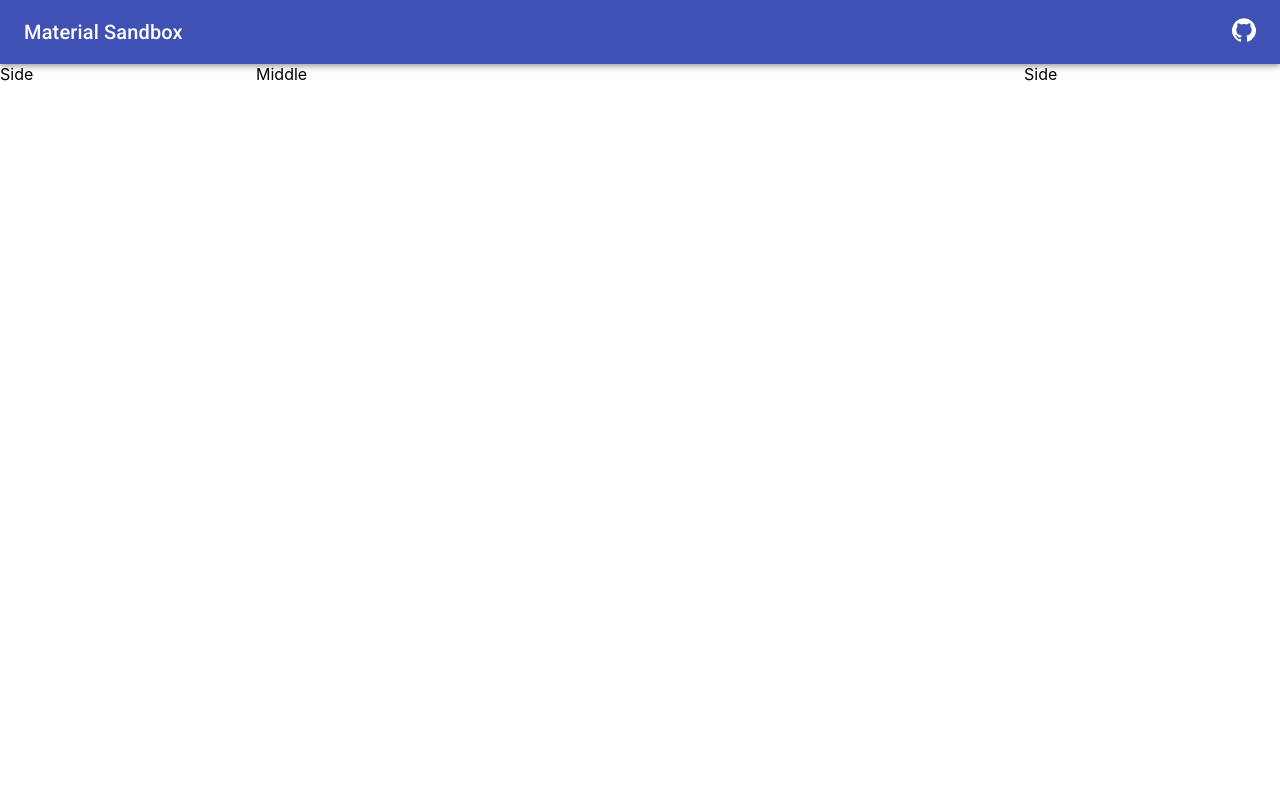
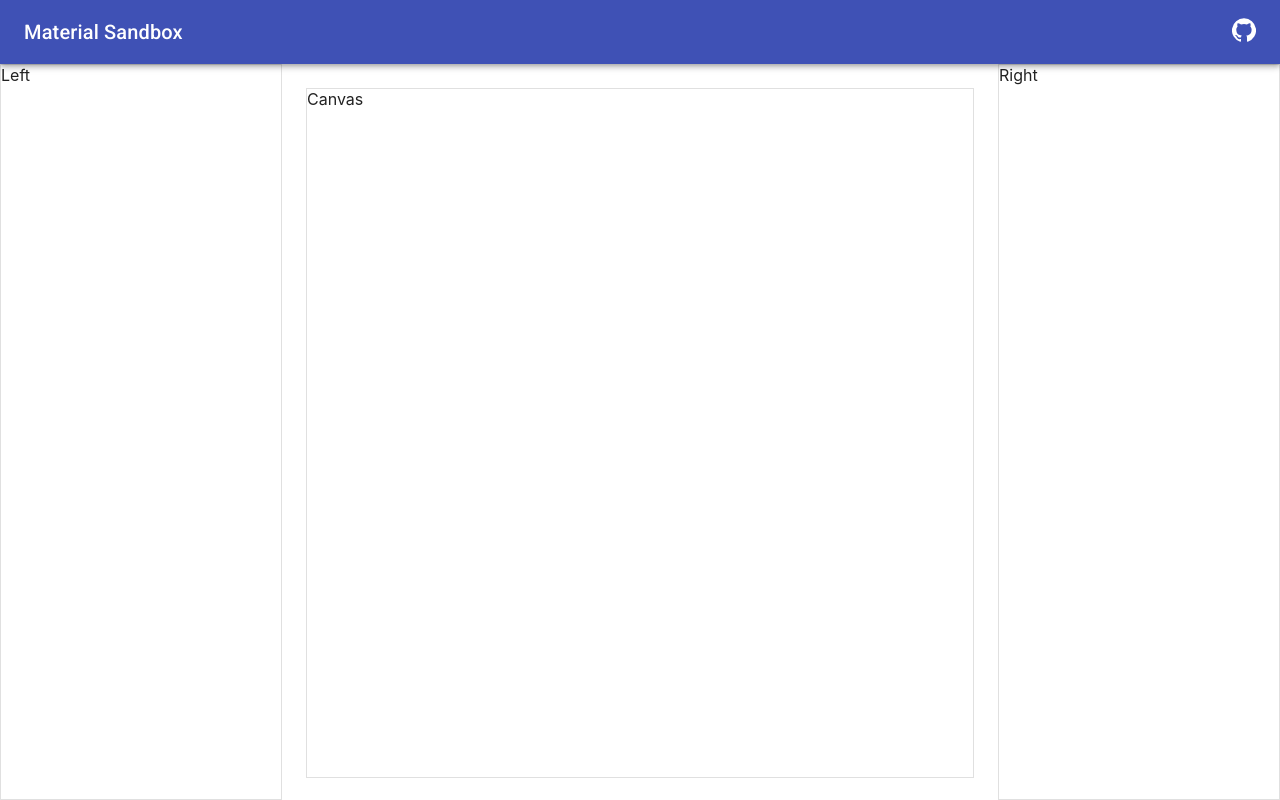
Before and after one commit to creative/material-sandbox, a React (Create React App) app: page / in a window 1280 px wide. Built offline with nearby package versions, Linux system fonts and the light colour scheme.

Commit message:
Add initial content region layout

```diff
--- a/src/App.js
+++ b/src/App.js
@@ -1,11 +1,13 @@
 import classNames from 'classnames/bind';
 import styles from './App.module.scss';
 import AppBar from '@material-ui/core/AppBar';
+import Container from '@material-ui/core/Container';
+import GitHubIcon from '@material-ui/icons/GitHub';
+import Link from '@material-ui/core/Link';
+import Paper from '@material-ui/core/Paper';
 import Toolbar from '@material-ui/core/Toolbar';
+import Tooltip from '@material-ui/core/Tooltip';
 import Typography from '@material-ui/core/Typography';
-import Link from '@material-ui/core/Link';
-import GitHubIcon from '@material-ui/icons/GitHub';
-import Tooltip from '@material-ui/core/Tooltip';
 
 var cx = classNames.bind(styles);
 
@@ -30,9 +32,19 @@ function App() {
         </Toolbar>
       </AppBar>
       <div className={cx('main')}>
-        <div className={cx('left')}>Side</div>
-        <div className={cx('middle')}>Middle</div>
-        <div className={cx('right')}>Side</div>
+        <Paper className={cx('left')} variant="outlined" square>
+          Left
+        </Paper>
+        <Container className={cx('middle')}>
+          <Paper square variant="outlined" className={cx('canvas')}>
+            <div>
+              Canvas
+            </div>
+          </Paper>
+        </Container>
+        <Paper className={cx('right')} variant="outlined" square>
+          Right
+        </Paper>
       </div>
     </div>
   );
--- a/src/App.module.scss
+++ b/src/App.module.scss
@@ -13,6 +13,12 @@
     height: 100%;
   }
 
+  .canvas {
+    flex: 1 1 auto;
+    height: 100%;
+    overflow: auto;
+  }
+
   .title {
     flex-grow: 1;
   }
@@ -21,17 +27,25 @@
     display: flex;
     flex-direction: row;
     flex-grow: 1;
+    overflow: hidden;
   }
 
   .left {
-    width: 256px;
+    flex: 0 0 auto;
+    width: 280px;
   }
 
   .middle {
+    display: flex;
     flex-grow: 1;
+    height: 100%;
+    padding-bottom: 24px;
+    padding-top: 24px;
+    overflow: hidden;
   }
 
   .right {
-    width: 256px;
+    flex: 0 0 auto;
+    width: 280px;
   }
 }
```
